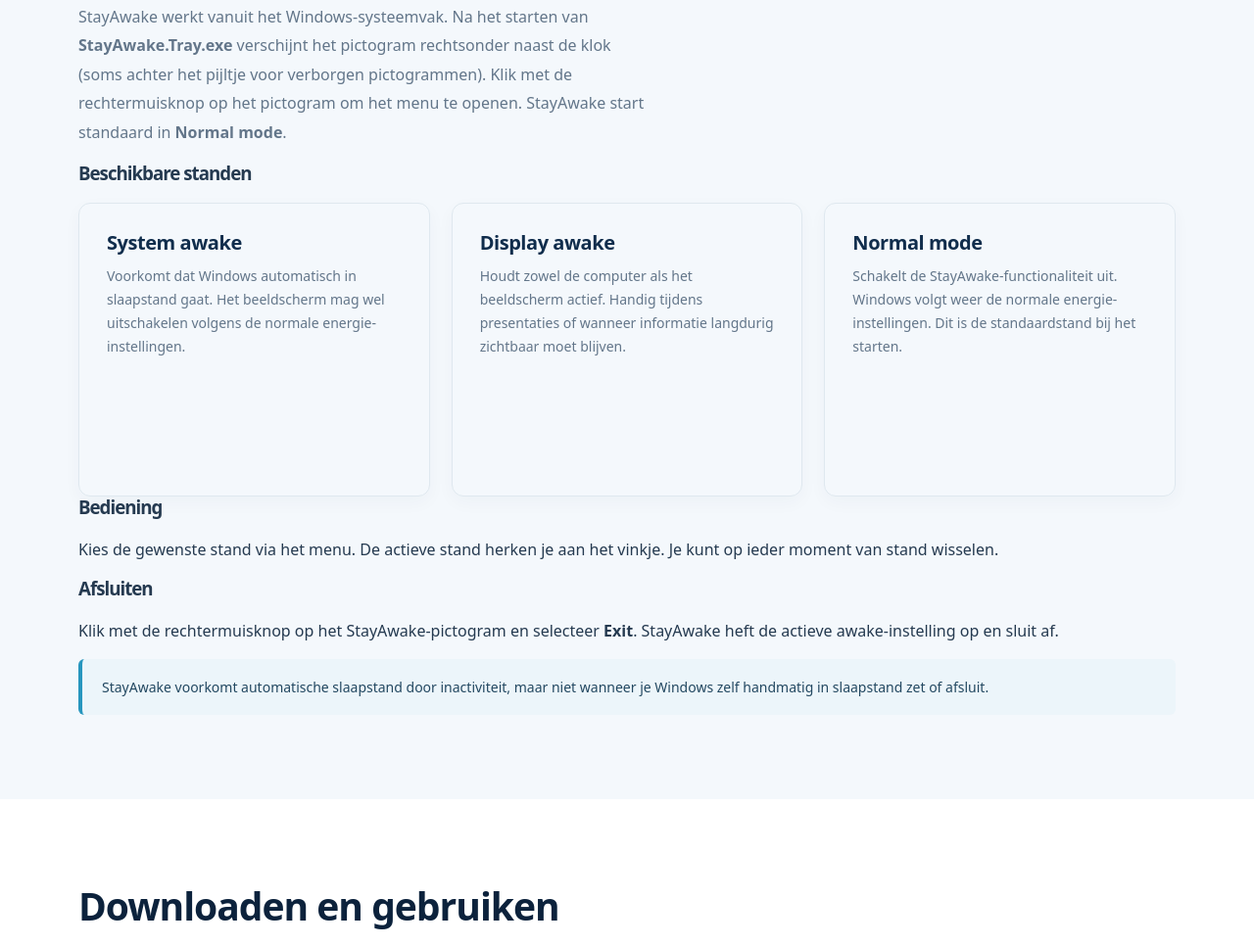
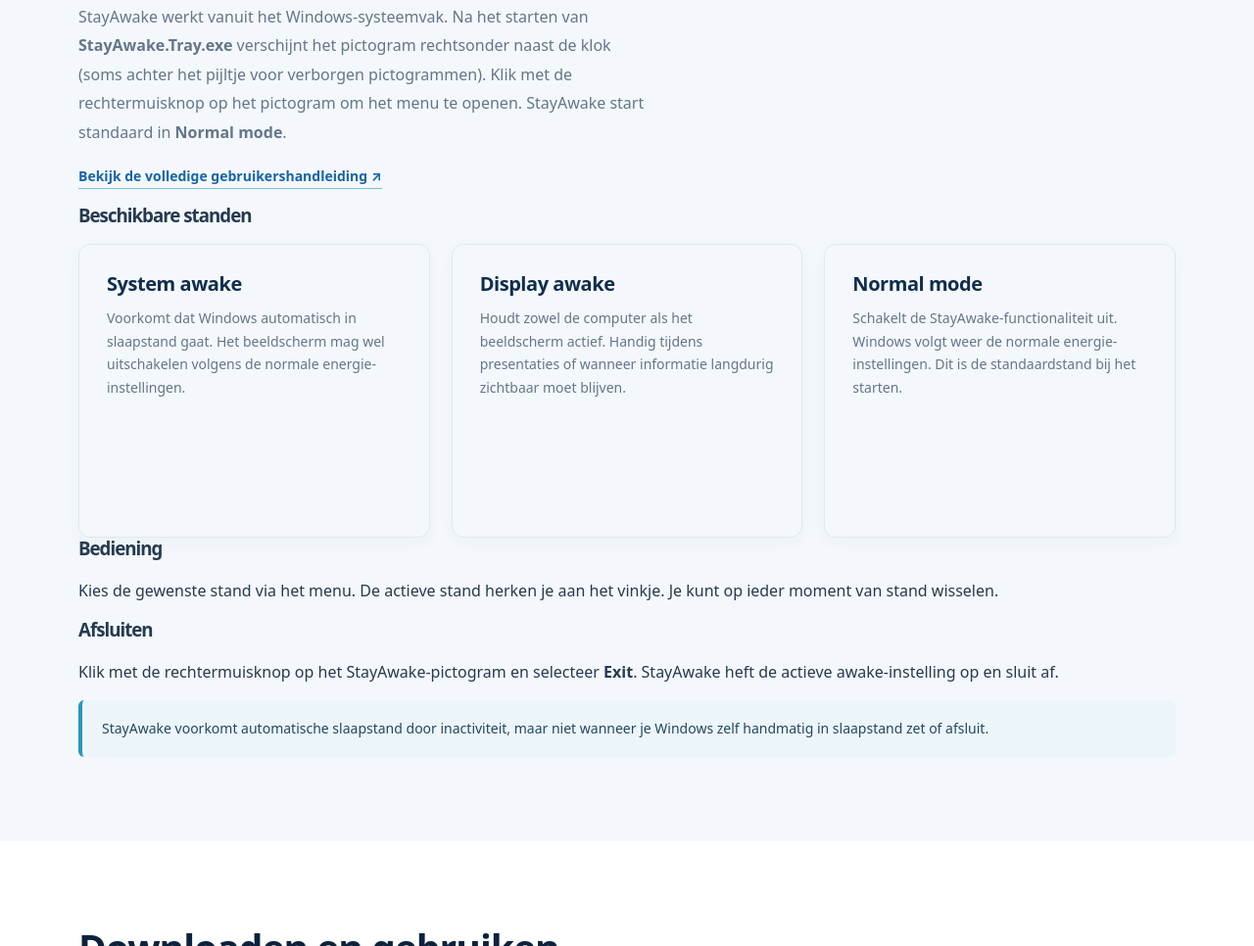
Before and after one commit to MarchandSoftware/marchandsoftware.github.io, a plain HTML site: page apps/stayawake.html in a window 1280 px wide. Shown: the part 1420-2386 px from the top of the page at 98% size. Drawn offline with Linux system fonts and the light colour scheme.

Commit message:
Changed stayawake.html. Link to help pages added.

```diff
--- a/apps/stayawake.html
+++ b/apps/stayawake.html
@@ -88,6 +88,7 @@
         <p class="eyebrow">ZO WERKT HET</p>
         <h2 id="handleiding-title">Gebruiksaanwijzing</h2>
         <p class="section-copy">StayAwake werkt vanuit het Windows-systeemvak. Na het starten van <strong>StayAwake.Tray.exe</strong> verschijnt het pictogram rechtsonder naast de klok (soms achter het pijltje voor verborgen pictogrammen). Klik met de rechtermuisknop op het pictogram om het menu te openen. StayAwake start standaard in <strong>Normal mode</strong>.</p>
+        <p><a class="text-link" href="../manuals/stayawake/">Bekijk de volledige gebruikershandleiding <span aria-hidden="true">↗</span></a></p>
 
         <h3>Beschikbare standen</h3>
         <div class="card-grid">
```
